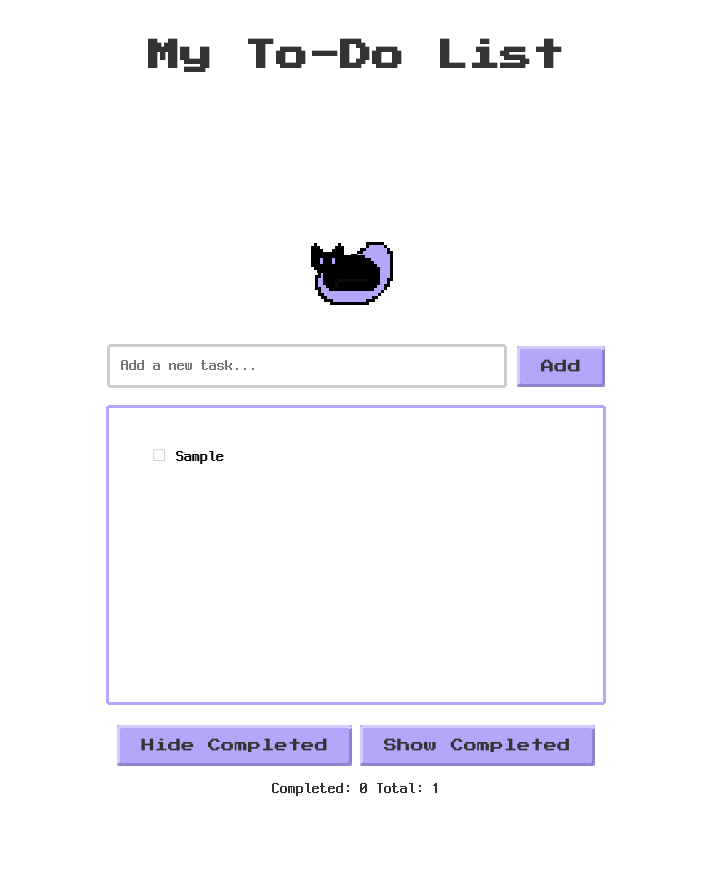
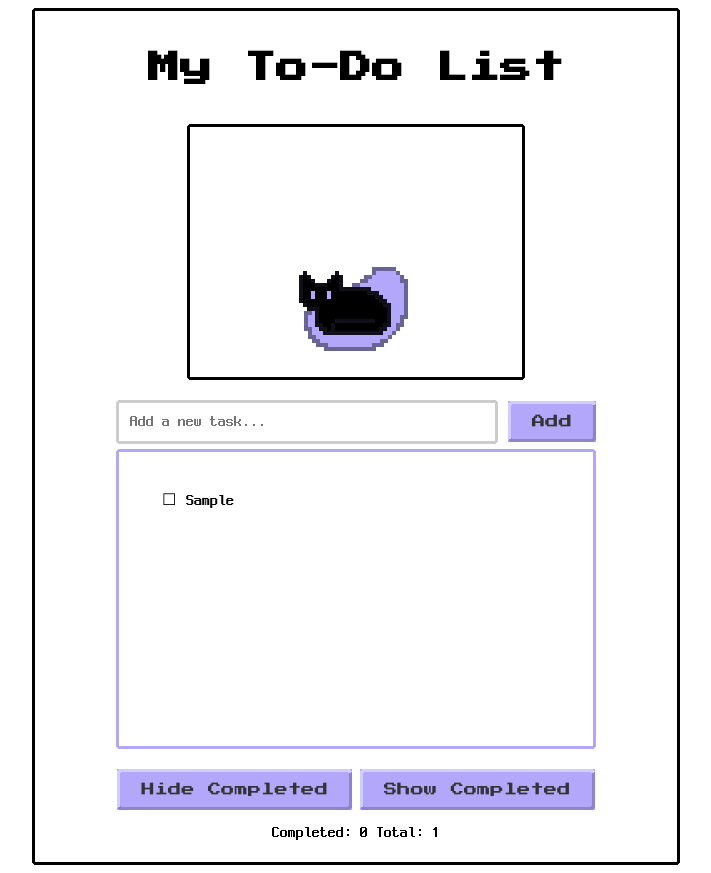
Before and after one commit to Jay-klmnop/my-first-project, a plain HTML site: page index.html in a window 1280 px wide. Both pictures are taken after typing "Sample" into the empty fields and a click on the button "Add". Shown: the whole page, without its empty margins (284-995 px from the left). Before the commit the page ends 805 px from the top, so only its background shows below. Drawn offline with Linux system fonts and the light colour scheme.

Commit message:
feat. Implement static character scaling and refactor project structure

```diff
--- a/index.html
+++ b/index.html
@@ -11,15 +11,15 @@
     <main>
         <h1>My To-Do List</h1>
         <div id="character-room">
-
+             <img id="character" class="character-item" src="assets/character/cat_purple_ee.gif" alt="Cat">
+            <img id="beanbag" class="character-item" src="assets/beanbag/beanbag_purple_v3.png" alt="Beanbag">
         </div>
         <form class="todo-controls">
             <input type="text" id="todoInput" placeholder="Add a new task...">
-            <button id="addButton" class="pixel-btn" type="submit">Add</button>
+            <button id="addButton" class="pixel-btn" type="button">Add</button>
         </form>
         <div class="list-container">
-            <ul id="todoList">
-            </ul>
+            <ul id="todoList"></ul>
         </div>
         <div class="todo-stats">
             <button id="hideButton" class="pixel-btn">Hide Completed</button>
--- a/script.js
+++ b/script.js
@@ -1,66 +1,61 @@
+document.addEventListener('DOMContentLoaded', () => {
+
+    // --- 1. 라이브러리 및 전역 변수 ---
     const a_library = {
-    character: {
-        name: 'Coco',
-        path: 'assets/character/cat_purple.gif'
-    },
-    beanbag: {
-        name: 'Beanbag',
-        path: 'assets/beanbag/beanbag_purple_l.png'
-    },
-    crown: {
-        name: 'Crown',
-        path: 'assets/crown.png'
-    },
-    heart: {
-        name: 'Heart',
-        path: 'assets/heart.png'
-    },
-    star: {
-        name: 'Star',
-        path: 'assets/star.png'
-    },
-    mushroom: {
-        name: 'Mushroom',
-        path: 'assets/mushroom.png'
-    },
-    pixieLight: {
-        name: 'Pixie Light',
-        path: 'assets/pixie_light.gif'
-    },
-    sunglasses: {
-        name: 'Sunglasses',
-        path: 'assets/sunglasses.png'
-    },
+        character: { name: 'Cat', path: 'assets/character/cat_purple_ee.gif', nativeSize: 32 },
+        beanbag: { name: 'Beanbag', path: 'assets/beanbag/beanbag_purple_v3.png', nativeSize: 32 },
+        crown: { name: 'Crown', path: 'assets/crown.png' },
+        heart: { name: 'Heart', path: 'assets/heart/heart_purple_16px.png', nativeSize: 16 },
+        star: { name: 'Star', path: 'assets/star.png' },
+        mushroom: { name: 'Mushroom', path: 'assets/mushroom.png' },
+        pixieLight: { name: 'Pixie Light', path: 'assets/pixie_light.gif' },
+        sunglasses: { name: 'Sunglasses', path: 'assets/sunglasses/sunglasses_purple.png' },
     };
+    const rewardList = ['sunglasses', 'heart', 'star', 'mushroom', 'pixieLight', 'crown'];
+    let rewardIndex = 0;
+
+    // --- 2. HTML 요소 선택 ---
+    const input = document.querySelector('#todoInput');
+    const addButton = document.querySelector('#addButton');
+    const list = document.querySelector('#todoList');
+    const hideButton = document.querySelector('#hideButton');
+    const showButton = document.querySelector('#showButton');
+    const completedCountSpan = document.querySelector('#completedCount');
+    const totalCountSpan = document.querySelector('#totalCount');
+    const characterRoom = document.querySelector('#character-room');
+    const mainElement = document.querySelector('main');
+
+    if (!characterRoom || !mainElement) {
+        console.error("CRITICAL ERROR: 필수 요소를 찾을 수 없습니다.");
+        return;
+    }
 
     function displayItem(itemName) {
         const itemData = a_library[itemName];
-    if (!itemData) {
-        console.error('Item not found:', itemName);
-        return;
-    }
+        if (!itemData) return;
 
         const imgElement = document.createElement('img');
         imgElement.id = itemName;
         imgElement.src = itemData.path;
         imgElement.alt = itemData.name;
 
-    const room = document.querySelector('#character-room');
-    room.appendChild(imgElement);
-};
+        if (rewardList.includes(itemName)) {
+            imgElement.classList.add('reward-item');
+            if (itemName === 'heart' || itemName === 'star') {
+                imgElement.classList.add('float');
+            }
+        } else {
+            imgElement.classList.add('character-item');
+        }
+        characterRoom.appendChild(imgElement);
+    }
 
-displayItem('character');
-displayItem('beanbag');
-
-let rewardIndex = 0;
-const rewardList = [
-    'crown',
-    'heart',
-    'star',
-    'mushroom',
-    'pixieLight',
-    'sunglasses',
-];
+     function updateCounter() {
+        const totalItems = list.querySelectorAll('li').length;
+        const completedItems = list.querySelectorAll('.completed').length;
+        totalCountSpan.textContent = `Total: ${totalItems}`;
+        completedCountSpan.textContent = `Completed: ${completedItems}`;
+    }
 
     function checkAndGiveReward() {
         const completedCount = list.querySelectorAll('li.completed').length;
@@ -71,37 +66,12 @@ function checkAndGiveReward() {
                     displayItem(itemToGive);
                     alert(`Congratulations! You've earned a ${a_library[itemToGive].name}! Great job!`);
                     rewardIndex++;
-            } else {
-                alert(`You already have the ${a_library[itemToGive].name}. Keep going!`);
                 }
-        } else {
-            alert('All rewards have already been given.');
             }
-    } else {
-        alert('Condition not met. (Not a multiple of 3)');
         }
-    console.log('--- Reward check end! ---');
     }
 
-const completedCountSpan = document.querySelector('#completedCount');
-const totalCountSpan = document.querySelector('#totalCount');
-
-function updateCounter() {
-    const totalItems = list.querySelectorAll('li').length;
-    const completedItems = list.querySelectorAll('.completed').length;
-    totalCountSpan.textContent = `Total: ${totalItems}`;
-    completedCountSpan.textContent = `Completed: ${completedItems}`;
-}
-
-const input = document.querySelector('#todoInput');
-const addButton = document.querySelector('#addButton');
-const list = document.querySelector('#todoList');
-const hideButton = document.querySelector('#hideButton');
-const showButton = document.querySelector('#showButton');
-
-const form = document.querySelector('.todo-controls');
-form.addEventListener('submit', (event) => {
-    event.preventDefault();
+    function addTodoItem() {
         const todoText = input.value.trim();
         if (todoText) {
             const listItem = document.createElement('li');
@@ -115,26 +85,33 @@ form.addEventListener('submit', (event) => {
                     checkAndGiveReward();
                 }
             });
-
             list.appendChild(listItem);
             updateCounter();
             input.value = '';
         } else {
             alert('Please enter a todo item.');
         }
+    }
+
+    addButton.addEventListener('click', addTodoItem);
+    input.addEventListener('keydown', (event) => {
+        if (event.key === 'Enter') {
+            event.preventDefault();
+            addTodoItem();
+        }
     });
 
     hideButton.addEventListener('click', () => {
         const completedItems = list.querySelectorAll('.completed');
-    completedItems.forEach(item => {
-       item.style.display = 'none';
-        }
-    );
+        completedItems.forEach(item => { item.style.display = 'none'; });
     });
 
     showButton.addEventListener('click', () => {
         const allItems = list.querySelectorAll('li');
-    allItems.forEach(item => {
-        item.style.display = '';
+        allItems.forEach(item => { item.style.display = ''; });
     });
+
+    displayItem('character');
+    displayItem('beanbag');
+    updateCounter();
 });
--- a/style.css
+++ b/style.css
@@ -1,90 +1,100 @@
 /* === General Styles === */
-
 @font-face {
   font-family: 'neodgm';
   src: url('fonts/neodgm.ttf') format('truetype');
 }
-
+body {
+  font-family: 'neodgm', sans-serif;
+}
+main {
+  padding: 20px;
+  margin: auto;
+  max-width: 600px;
+  min-width: 400px;
+  border-width: 4px;
+  border-style: solid;
+  border-image-source: url(assets/border/border_black_16px.png);
+  border-image-slice: 4;
+  image-rendering: pixelated;
+}
 h1 {
   text-align: center;
-  color: #333;
   font-family: "Press Start 2P", system-ui;
-  margin: 40px;
-}
-
-body {
-  font-family: 'neodgm', 'Franklin Gothic Medium', 'Arial Narrow', Arial, sans-serif;
+  margin: 20px 0 40px;
 }
 
 /* === Character Room === */
 #character-room {
   position: relative;
-  height: 200px;
   width: 250px;
+  aspect-ratio: 4/3;
   margin: 20px auto;
+  border-width: 4px;
+  border-style: solid;
+  border-image-source: url(assets/border/border_black_16px.png);
+  border-image-slice: 4;
+  transition: width 0.3s ease-in-out;
 }
 
-#character-room img {
+.character-item {
   position: absolute;
-  image-rendering: pixelated;
-  transform: scale(3);
+  width: 96px;
+  height: 96px;
+  transition: width 0.2s, height 0.2s;
+}
+
+@media (min-width: 500px) {
+  #character-room {
+    width: 330px;
+  }
+
+  .character-item {
+    width: 128px;
+    height: 128px;
+  }
 }
 
 #character {
-  bottom: 32px;
-  left: 100px;
+  bottom: 5%;
   z-index: 10;
+  left: 50%;
+  transform: translateX(calc(-50% - 9px));
 }
-
 #beanbag {
-  bottom: 30px;
-  left: 107px;
+  bottom: 5%;
   z-index: 5;
+  left: 50%;
+  transform: translateX(-50%);
 }
 
 .reward-item {
   position: absolute;
   image-rendering: pixelated;
-  transform: scale(0.33333);
 }
 
-#crown {
-  bottom: 70px;
-  left: 80px;
-  z-index: 15;
+.float {
+  animation: floatAnimation 2s ease-in-out infinite;
+}
+
+@keyframes floatAnimation {
+  50% { transform: translateY(-8px); }
 }
 
 #heart {
-  bottom: 50px;
-  left: 100px;
+  bottom: 23%;
+  left: 50%;
+  width: 3.5%;
   z-index: 20;
 }
 
-#star {
-  bottom: 80px;
-  left: 200px;
-  z-index: 25;
-}
-
-#mushroom {
-  bottom: 20px;
-  left: 50px;
-  z-index: 30;
-}
-
-#pixieLight {
-  bottom: 60px;
-  left: 150px;
-  z-index: 35;
-}
-
 #sunglasses {
-  bottom: 35px;
-  left: 95px;
+  bottom: 10.2%;
+  left: 43.2%;
+  width: 9%;
   z-index: 40;
 }
 
-/* === To-Do Controls & List === */
+/* === To-Do List & Controls === */
 .todo-controls {
   display: flex;
   justify-content: center;
@@ -92,23 +102,18 @@ body {
   margin: 20px auto 0;
   gap: 10px;
   width: 80%;
-  max-width: 500px;
-  box-sizing: border-box;
-  padding: 12px 1px;
+  min-width: 350px;
 }
 
 #todoInput {
   flex-grow: 1;
   padding: 10px;
-  border-radius: 0;
   border-width: 4px;
   border-style: solid;
-  border-color: transparent;
   border-image-source: url(assets/border/border_grey_16px.png);
   border-image-slice: 4;
-  border-image-repeat: repeat;
   image-rendering: pixelated;
-  font-family: 'neodgm', 'Franklin Gothic Medium', 'Arial Narrow', Arial, sans-serif;
+  font-family: 'neodgm', sans-serif;
   font-size: 16px;
 }
 
@@ -119,18 +124,15 @@ body {
 
 .list-container {
   width: 80%;
-  max-width: 500px;
+  min-width: 350px;
   min-height: 300px;
   margin: 5px auto 20px;
   padding: 12px;
   box-sizing: border-box;
   border-width: 4px;
   border-style: solid;
-  border-color: transparent;
   border-image-source: url(assets/border/border_purple_16px.png);
   border-image-slice: 4;
-  border-image-repeat: repeat;
-  image-rendering: pixelated;
 }
 
 #todoList {
@@ -148,19 +150,11 @@ body {
 
 #todoList li::before {
   content: '☐';
-  font-size: 16px;
   margin-right: 10px;
-  color: #ccc;
 }
 
-#todoList li span {
-  flex-grow: 1;
-  min-width: 0;
-  font-size: 16px;
-  word-wrap: break-word;
-  overflow-wrap: break-word;
-  line-height: 1.4;
-  font-family: 'neodgm', 'Franklin Gothic Medium', 'Arial Narrow', Arial, sans-serif;
+#todoList li.completed::before {
+  content: '☑';
 }
 
 #todoList li.completed span {
@@ -168,50 +162,46 @@ body {
   color: gray;
 }
 
-#todoList li.completed::before {
-  content: '☑';
+#todoList li span {
+  flex-grow: 1;
   font-size: 16px;
+  line-height: 1.4;
 }
 
-/* === Stats & Buttons === */
 .todo-stats {
   text-align: center;
   margin-top: 20px;
+}
+
+.count {
+  margin-top: 15px;
+  display: inline-block;
 }
 
 .pixel-btn {
   appearance: none;
   border: none;
   padding: 10px 20px;
-  background-color: #b2a7fa;
   font-family: "Press Start 2P", system-ui;
   cursor: pointer;
   color: #333;
+  background-color: #b2a7fa;
   text-align: center;
   border-width: 4px;
   border-style: solid;
-  border-color: transparent;
   border-image-slice: 4;
-  border-image-repeat: repeat;
   image-rendering: pixelated;
   border-image-source: url(assets/button/button_purple_v3.png);
 }
 
 .pixel-btn:hover {
   border-image-source: url(assets/button/button_purple_h_v3.png);
-  color: #474747;
+  background-color: #c1b8fb;
 }
 
 .pixel-btn:active {
   border-image-source: url(assets/button/button_purple_a_v3.png);
-  color: #141414;
+  background-color: #b2a7fa;
   position: relative;
   top: 2px;
 }
-
-.count {
-  font-size: 16px;
-  color: #333;
-  display: inline-block;
-  margin-top: 15px;
-}
```
Also changed, not shown: assets/beanbag/beanbag_purple_v2.png (added), assets/beanbag/beanbag_purple_v3.png (added), assets/character/cat_purple_e.gif (added), assets/character/cat_purple_ee.gif (added), assets/heart/heart.png (renamed from assets/heart.png), assets/heart/heart_purple.png (added), assets/heart/heart_purple_16px.png (added), assets/heart/heart_purple_v2.png (added), assets/heart/heart_purple_v3.png (added), assets/sunglasses/sunglasses.png (renamed from assets/sunglasses.png), assets/sunglasses/sunglasses_purple.png (added). Lines whose indentation alone changed are shown as unchanged.
